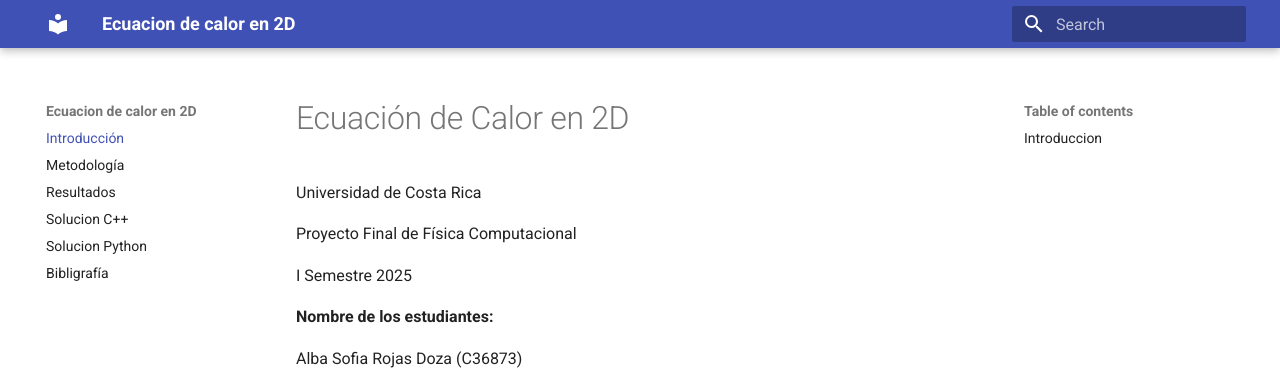
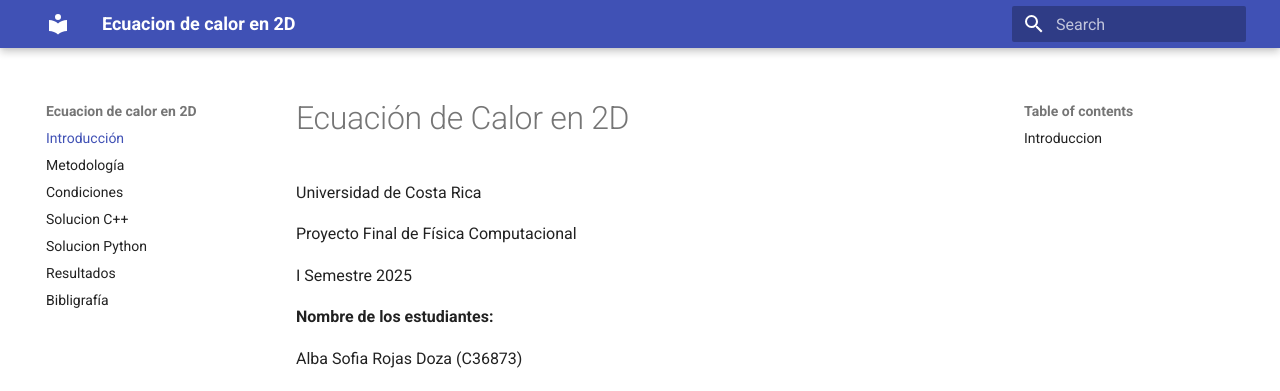
Before and after one commit to KarolayAN/Proyecto, an MkDocs documentation site: the page built from docs/index.md, in a window 1280 px wide. Shown: the top 391 px of the page. Built offline with MkDocs 1.6.1 and Material for MkDocs 9.7.7, drawn with Linux system fonts in a browser that asks for light colours.

Commit message:
Update mkdocs.yml

```diff
--- a/mkdocs.yml
+++ b/mkdocs.yml
@@ -17,7 +17,8 @@ extra_javascript:
 nav:
   - Introducción: index.md
   - Metodología: metodos.md
-  - Resultados: resultados.md
+  - Condiciones: condiciones.md
   - Solucion C++: c++.md
   - Solucion Python: python.md
+  - Resultados: resultados.md
   - Bibligrafía: bibliografia.md
```
